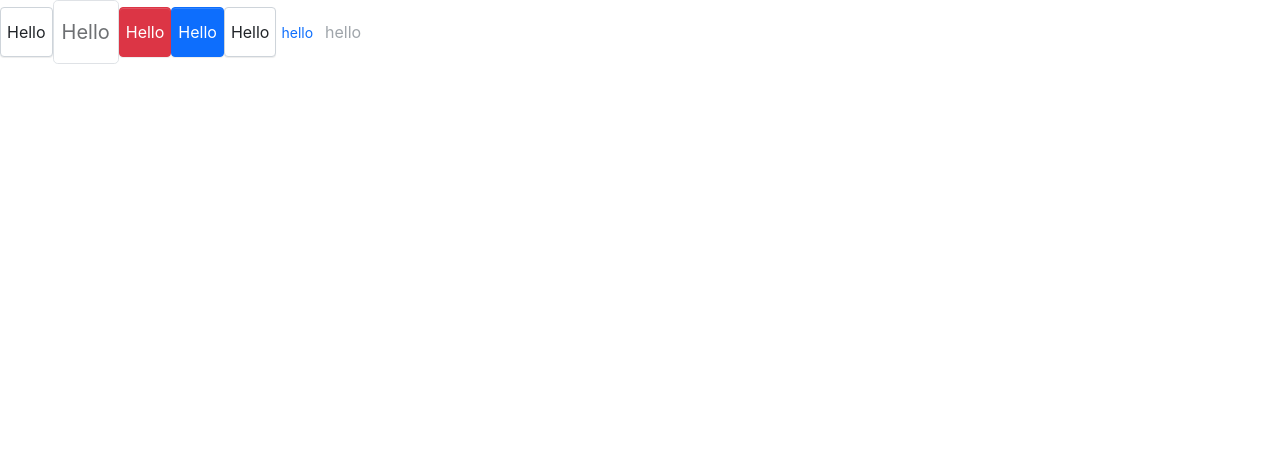
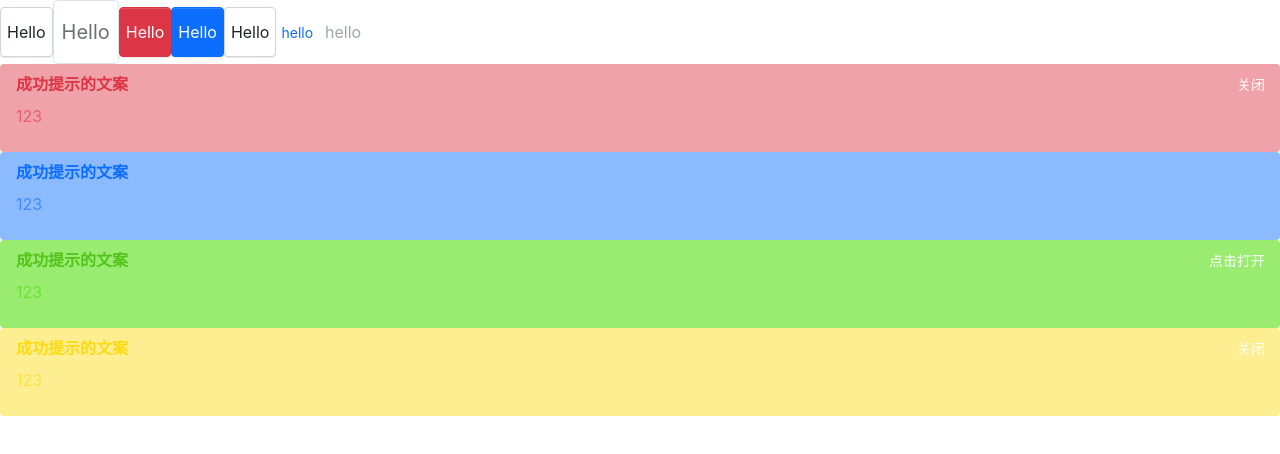
Before and after one commit to H-newborn/luckyship, a React (Create React App) app: page / in a window 1280 px wide. Shown: the top 454 px of the page. Built offline with nearby package versions, Linux system fonts and the light colour scheme.

Commit message:
alert component

```diff
--- a/src/App.tsx
+++ b/src/App.tsx
@@ -9,11 +9,12 @@
 import React from 'react';
 import './styles/index.scss'
 import Button, { ButtonType, ButtonSize } from './components/Button/button'
-
+import Alert, { AlertType } from './components/Alert/alert';
 function App() {
   return (
     <div className="App">
       <header className="App-header">
+        <div>
           <Button onClick={e => {console.log(e)}}>Hello</Button>
           <Button disabled size={ButtonSize.Large}>Hello</Button>
           <Button btnType={ButtonType.Danger}>Hello</Button>
@@ -21,6 +22,11 @@ function App() {
           <Button>Hello</Button>
           <Button btnType={ButtonType.Link} href='http://www.baidu.com' target='_blank' size={ButtonSize.Small}>hello</Button>
           <Button btnType={ButtonType.Link} disabled>hello</Button>
+        </div>
+        <Alert alertType={AlertType.Danger} title="成功提示的文案" description='123'></Alert>
+        <Alert alertType={AlertType.Default} title="成功提示的文案" description='123' closable={false}></Alert>
+        <Alert alertType={AlertType.Success} title="成功提示的文案" description='123' closeText='点击打开'></Alert>
+        <Alert alertType={AlertType.Warning} title="成功提示的文案" description='123'></Alert>
       </header>
     </div>
   );
--- a/src/components/Alert/_style.scss
+++ b/src/components/Alert/_style.scss
@@ -0,0 +1,45 @@
+.alert {
+  position: relative;
+  width: 100%;
+  padding: 8px 16px;
+  // background-color: lighten($primary, 25%);
+  border-radius: 4px;
+  .alert-title {
+    // color: $primary;
+    font-size: $font-size-base;
+    font-weight: $font-weight-bold;
+  }
+  .alert-description {
+    margin-top: 8px;
+    // color: lighten($primary, 10%);
+    // color: ($primary);
+    font-size: $font-size-base;
+    font-weight: $font-weight-normal;
+  }
+  .alert-closeText {
+    position: absolute;
+    top: 10px;
+    right: 15px;
+    color: $white;
+    font-style: normal;
+    cursor: pointer;
+    font-size: $font-size-sm;
+    font-weight: $font-weight-normal;
+  }
+}
+
+.alert-default {
+  @include alert-style($primary)
+}
+
+.alert-success {
+  @include alert-style($success)
+}
+
+.alert-danger {
+  @include alert-style($danger)
+}
+
+.alert-warning {
+  @include alert-style($warning)
+}
--- a/src/components/Alert/alert.tsx
+++ b/src/components/Alert/alert.tsx
@@ -1,76 +1,60 @@
 import React from 'react'
 import classNames from 'classnames'
 
-export enum ButtonSize {
-  Large = 'lg',
-  Small = 'sm'
+export enum AlertType {
+  Success = 'success',
+  Default = 'default',
+  Danger = 'danger',
+  Warning = 'warning'
 }
 
-export enum ButtonType {
-  Primary = 'primary',
-  Default = 'default',
-  Danger = 'danger',
-  Link = 'link'
+interface BaseAlertProps {
+  className?: string;
+  alertType?: AlertType;
+  title?: string;
+  description?: string;
+  closable?: boolean;
+  closeText?: string;
+  onClick?: Function;
+  children?: React.ReactNode
 }
 
-interface BaseButtonProps {
-  className?: string;
-  disabled?: boolean;
-  size?: ButtonSize;
-  btnType?: ButtonType;
-  children?: React.ReactNode
-  href?: string
-}
-
-type NativeButtonProps = BaseButtonProps & React.ButtonHTMLAttributes<HTMLElement>
-
-type AnchorButtonProps = BaseButtonProps & React.AnchorHTMLAttributes<HTMLElement>
-
-export type ButtonProps = Partial<NativeButtonProps & AnchorButtonProps>
-
-const Alert: React.FC<ButtonProps> = (props) => {
+const Alert: React.FC<BaseAlertProps> = (props) => {
   const {
-    btnType,
-    size,
-    disabled,
+    alertType,
+    title,
+    description,
+    closable,
+    closeText,
     className,
     children,
-    href,
+    onClick,
     ...restProps
   } = props
-  // btn, btn-lg, btn-primary
-  const classes = classNames('btn', className, {
-    [`btn-${btnType}`]: btnType,
-    [`btn-${size}`]: size,
-    'disabled': (btnType === ButtonType.Link) && disabled
+
+  const classes = classNames('alert', className, {
+    [`alert-${alertType}`]: alertType,
   })
 
-  if (btnType === ButtonType.Link) {
-    return (
-      <a
-        className={classes}
-        href={href}
-        {...restProps}
-      >
-        {children}
-      </a>
-    )
-  } else {
-    return (
-      <button
-        className={classes}
-        disabled={disabled}
-        {...restProps}
-      >
-        {children}
-      </button>
-    )
-  }
+  return (
+    <div
+      className={classes}
+      {...restProps}
+    >
+      <span className={`alert-title`}>{ title }</span>
+      {description && <p className={`alert-description`}>{ description }</p>}
+      {closable && <i className={`alert-closeText`} onClick={() => {
+        console.log(123);
+
+      }}>{ closeText }</i>}
+    </div>
+  )
 }
 
 Alert.defaultProps = {
-  disabled: false,
-  btnType: ButtonType.Default
+  closable: true,
+  closeText: '关闭',
+  alertType: AlertType.Default
 }
 
 export default Alert
--- a/src/styles/_mixin.scss
+++ b/src/styles/_mixin.scss
@@ -1,3 +1,4 @@
+// button
 @mixin button-size($padding-x, $padding-y, $font-size, $border-radius) {
   padding: $padding-y $padding-x;
   font-size: $font-size;
@@ -33,3 +34,16 @@
     border-color: $border;
   }
 }
+
+// alert
+@mixin alert-style(
+  $title-color,
+) {
+  background-color: lighten($title-color, 25%);
+  .alert-title {
+    color: $title-color;
+  }
+  .alert-description {
+    color: lighten($title-color, 10%)
+  }
+}
--- a/src/styles/index.scss
+++ b/src/styles/index.scss
@@ -8,4 +8,7 @@
 @import 'mixin';
 
 // button
-@import '../components/Button/style'
+@import '../components/Button/style';
+
+// alert
+@import '../components/Alert/style';
```
Also changed, not shown: src/styles/_variables.scss (line endings or trailing spaces). Lines whose indentation alone changed are shown as unchanged.
